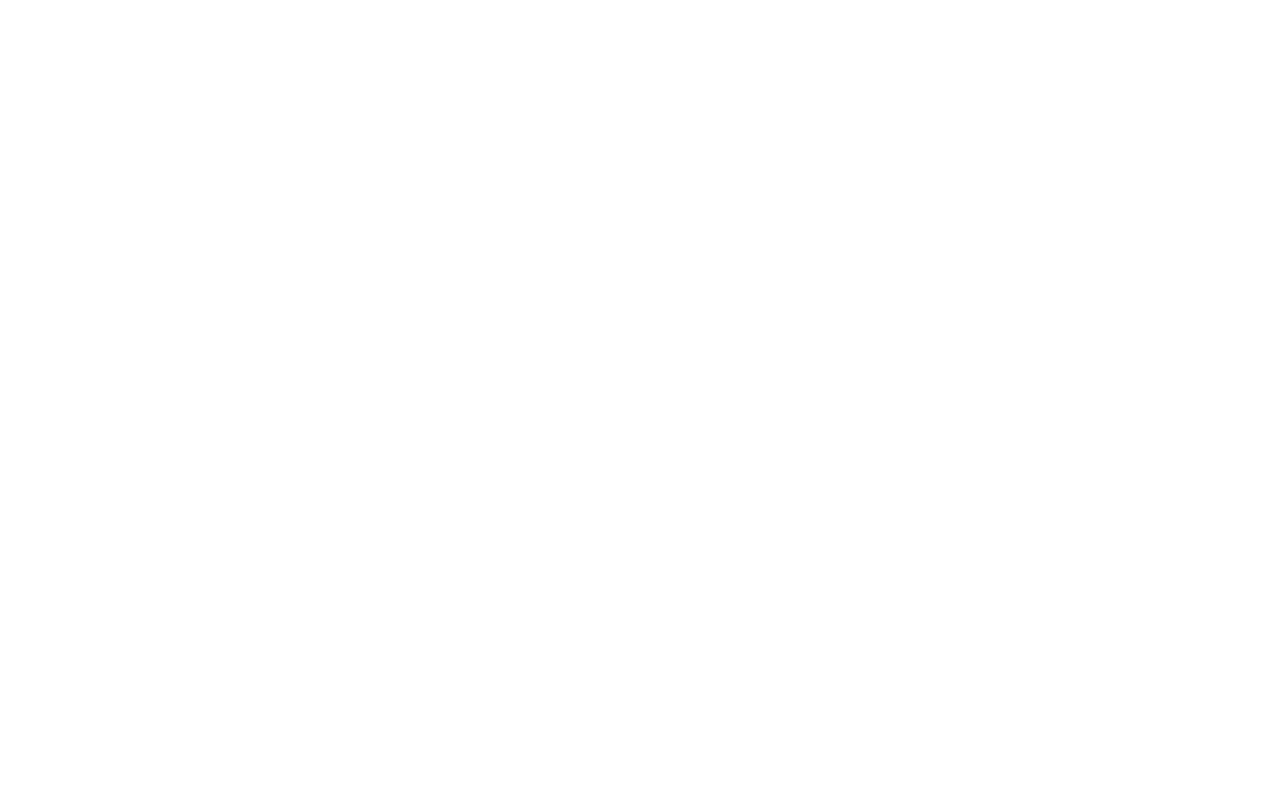
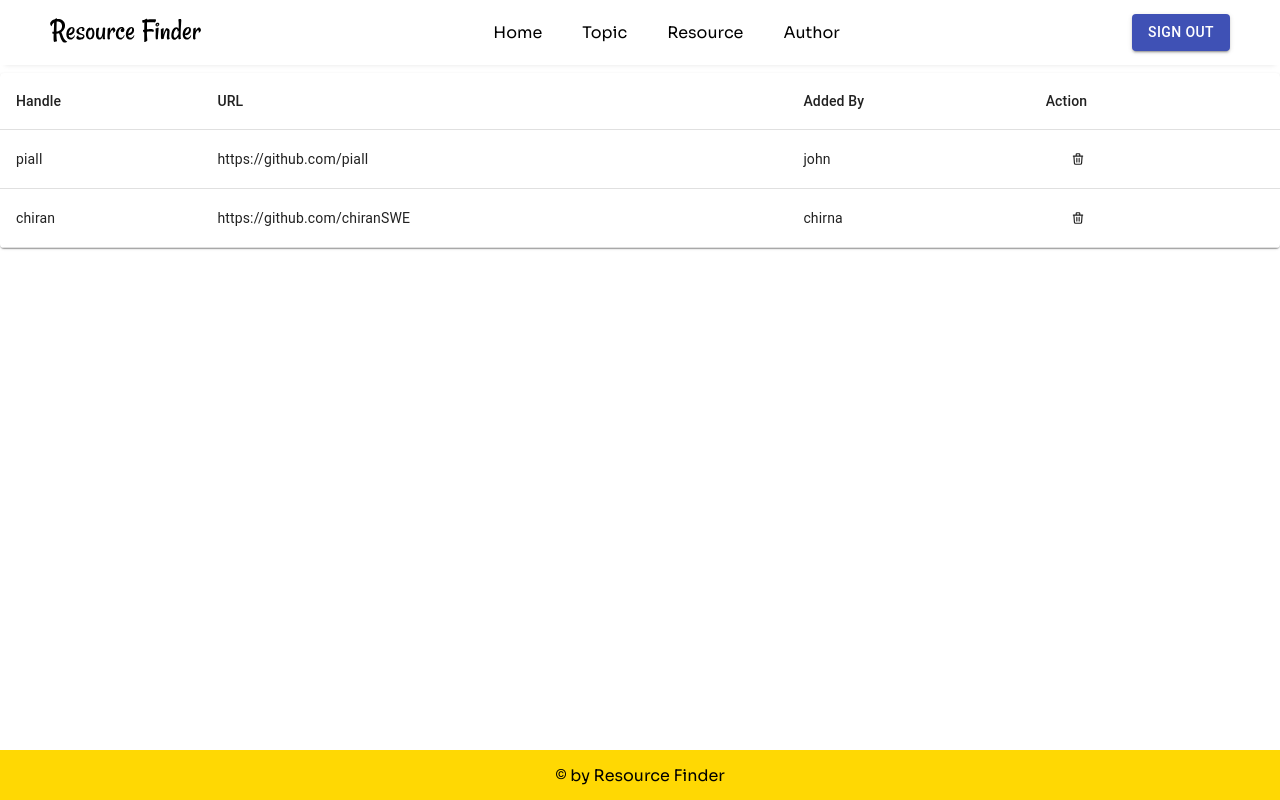
Before and after one commit to piall/resource-finder, a Next.js app: page /admin/author in a window 1280 px wide. Built offline with nearby package versions, Linux system fonts and the light colour scheme.

Commit message:
Add authors table

```diff
--- /dev/null
+++ b/pages/admin/author/dummyData.js
@@ -0,0 +1,4 @@
+export const rows = [
+  { handle: 'piall', url: 'https://github.com/piall', addedBy: 'john' },
+  { handle: 'chiran', url: 'https://github.com/chiranSWE', addedBy: 'chirna' },
+];
--- a/pages/admin/author/index.jsx
+++ b/pages/admin/author/index.jsx
@@ -1,7 +1,86 @@
+import { useState } from 'react';
+import {
+  Table,
+  TableBody,
+  TableCell,
+  TableContainer,
+  TableHead,
+  TableRow,
+  Checkbox,
+  Paper,
+  Button,
+  Modal,
+} from '@material-ui/core';
+import { HiOutlineTrash } from 'react-icons/hi';
+
+import AdminLayout from '../../../src/components/layout/AdminLayout';
+import { rows } from './dummyData';
+
 export default function Topic() {
+  //modal state
+  const [deleteModalOpen, setDeleteModalOpen] = useState(false);
+
+  //modal handler
+  const handleDeleteModal = () => {
+    setDeleteModalOpen(!deleteModalOpen);
+  };
+
   return (
-    <div className="page-container-scroll">
-      <div className="page-container"></div>
-    </div>
+    <AdminLayout>
+      <h2 className="page-title">Authors</h2>
+      <TableContainer className="custom-table-container" component={Paper}>
+        <Table>
+          <TableHead>
+            <TableRow>
+              <TableCell>Handle</TableCell>
+              <TableCell>URL</TableCell>
+              <TableCell>Added By</TableCell>
+              <TableCell>
+                {/* <HiOutlineTrash onClick={handleDeleteModal} /> */}
+                Action
+              </TableCell>
+            </TableRow>
+          </TableHead>
+          <TableBody>
+            {rows.map((row) => (
+              <TableRow key={row.name}>
+                <TableCell>{row.handle}</TableCell>
+                <TableCell>{row.url}</TableCell>
+                <TableCell>{row.addedBy}</TableCell>
+                <TableCell>
+                  <Button>
+                    <HiOutlineTrash onClick={handleDeleteModal} />
+                  </Button>
+                </TableCell>
+              </TableRow>
+            ))}
+          </TableBody>
+        </Table>
+      </TableContainer>
+
+      <Modal
+        open={deleteModalOpen}
+        onClose={handleDeleteModal}
+        aria-labelledby="delete-modal"
+      >
+        <div className="modal-container">
+          <div className="modal-body">
+            <p>Continue to delete?</p>
+            <div className="btn-container">
+              <Button variant="contained" className="danger">
+                Yes
+              </Button>
+              <Button
+                variant="contained"
+                className="purple"
+                onClick={handleDeleteModal}
+              >
+                No
+              </Button>
+            </div>
+          </div>
+        </div>
+      </Modal>
+    </AdminLayout>
   );
 }
```
